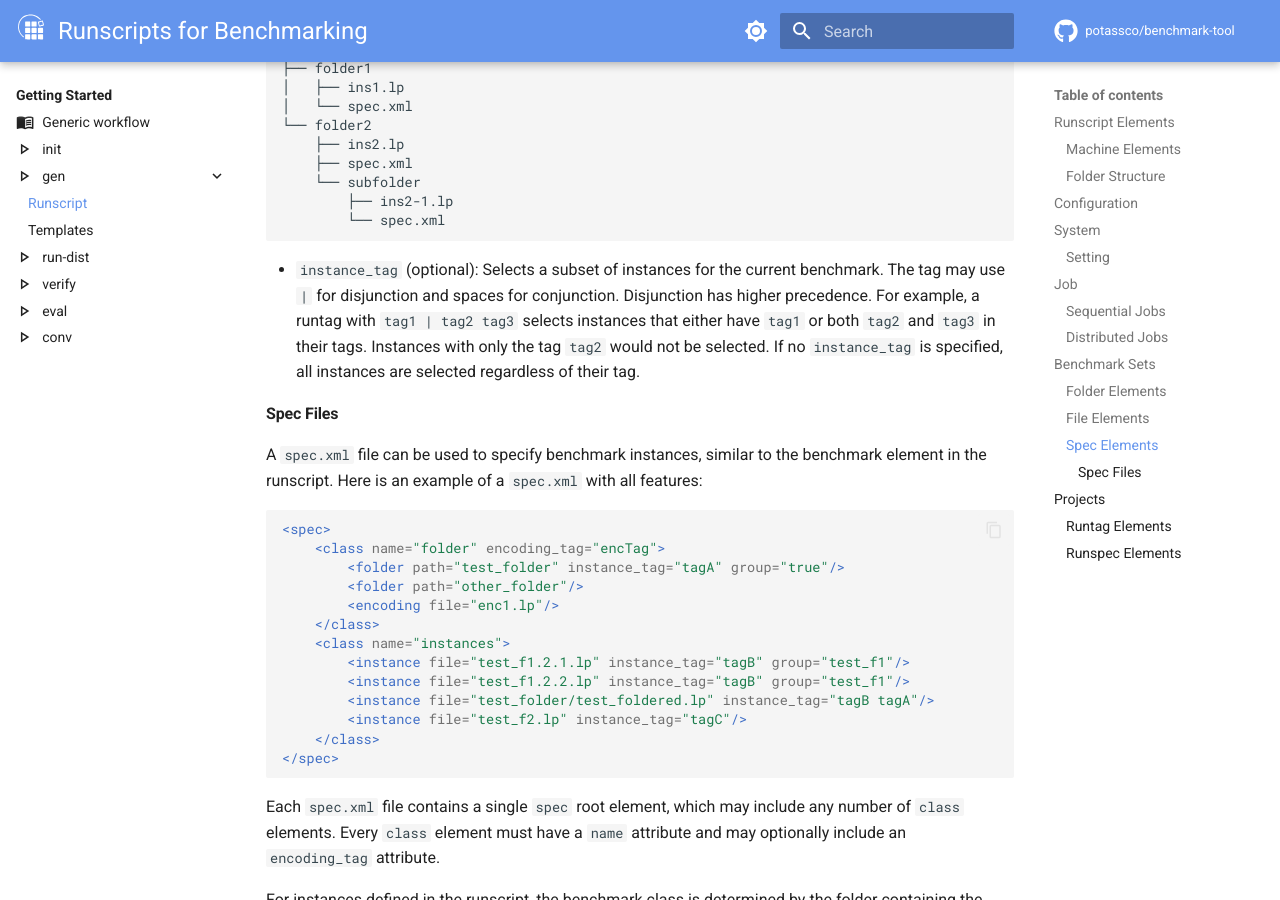
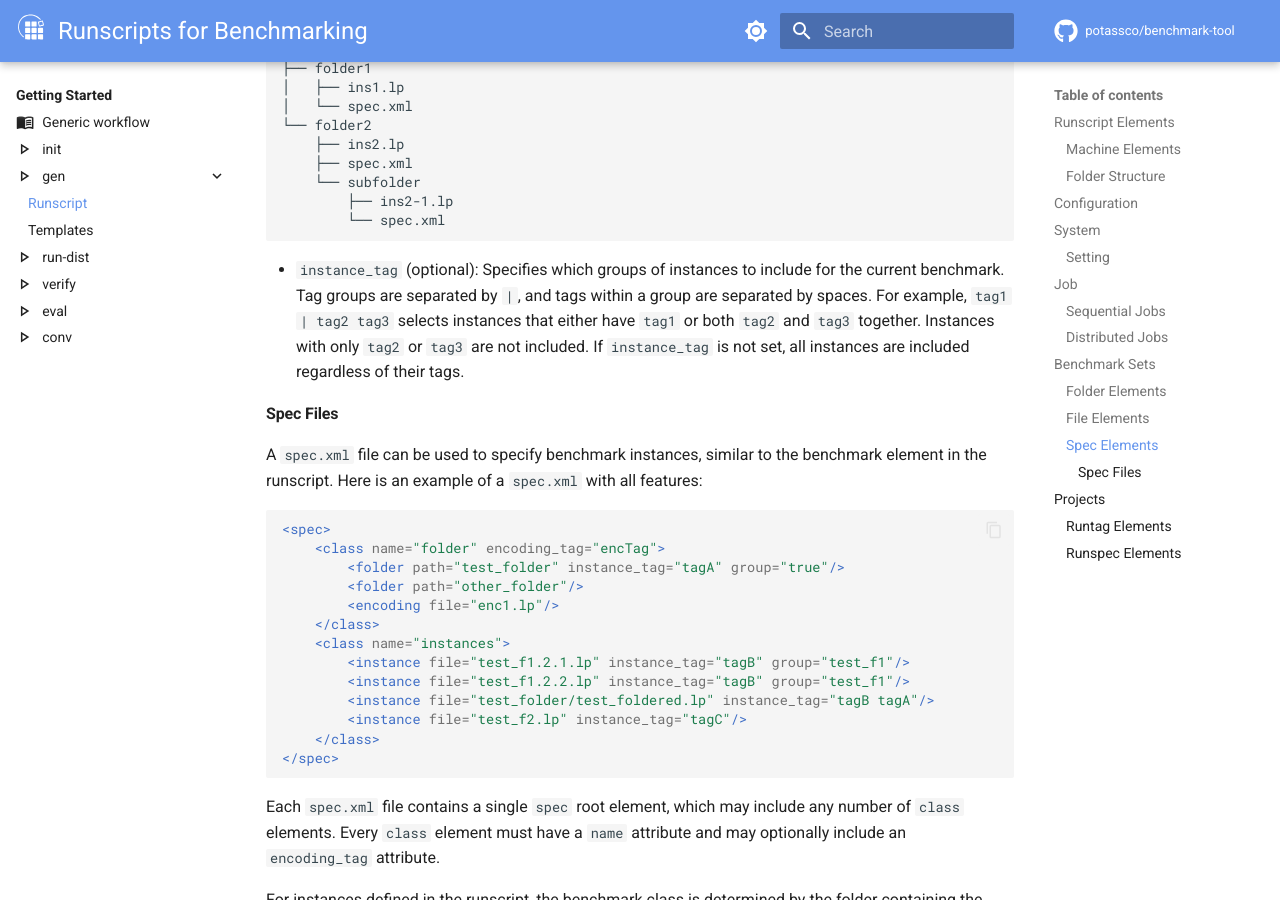
Before and after one commit to potassco/benchmark-tool, an MkDocs documentation site: the page built from docs/getting_started/gen/runscript.md, in a window 1280 px wide and 900 px high, scrolled down 6348 px. Built offline with MkDocs 1.6.1 and Material for MkDocs 9.7.7, drawn with Linux system fonts in a browser that asks for light colours; comment, search, counter and statistics services are not loaded; some of the changed text lies outside the part shown.

Commit message:
Update documentation

````diff
--- a/docs/getting_started/gen/runscript.md
+++ b/docs/getting_started/gen/runscript.md
@@ -304,12 +304,12 @@ benchmarks/clasp
         └── spec.xml
 ```
 
-- `instance_tag` (optional): Selects a subset of instances for the current benchmark.
-The tag may use `|` for disjunction and spaces for conjunction. Disjunction has higher
-precedence. For example, a runtag with `tag1 | tag2 tag3` selects instances that
-either have `tag1` or both `tag2` and `tag3` in their tags. Instances with only the
-tag `tag2` would not be selected. If no `instance_tag` is specified, all instances
-are selected regardless of their tag.
+- `instance_tag` (optional): Specifies which groups of instances to include for the
+current benchmark. Tag groups are separated by `|`, and tags within a group are
+separated by spaces. For example, `tag1 | tag2 tag3` selects instances that either
+have `tag1` or both `tag2` and `tag3` together. Instances with only `tag2` or `tag3`
+are not included. If `instance_tag` is not set, all instances are included regardless
+of their tags.
 
 #### Spec Files
 
@@ -388,12 +388,11 @@ It has the following attributes:
 
 - `machine`: References a previously defined machine.
 - `benchmark`: References a previously defined benchmark set.
-- `tag`: Specifies one or more setting tags to use. Only settings with matching tags
-are selected. The tag may use `|` for disjunction and spaces for conjunction.
-Disjunction has higher precedence; for example, a runtag with `base | foo bar`
-selects settings that either have `base` or both `foo` and `bar` in their tags.
-A setting with only the tag `bar` would not be selected. To include all settings,
-use the special `*all*` tag.
+- `tag`: Specifies one or more setting tags to use. Only settings with matching tag
+groups are selected. Tag groups are separated by `|`, and tags within a group are
+separated by spaces. For example, `base | foo bar` selects settings that either have
+`base` or both `foo` and `bar` together. Settings with only `foo` or `bar` are not
+included. To include all settings, use the special `*all*` tag.
 
 In the example above, all instances defined in the `no-pigeons` benchmark are
 run using the `seq-gen` job configuration on machine `hpc`, once for each setting
````
